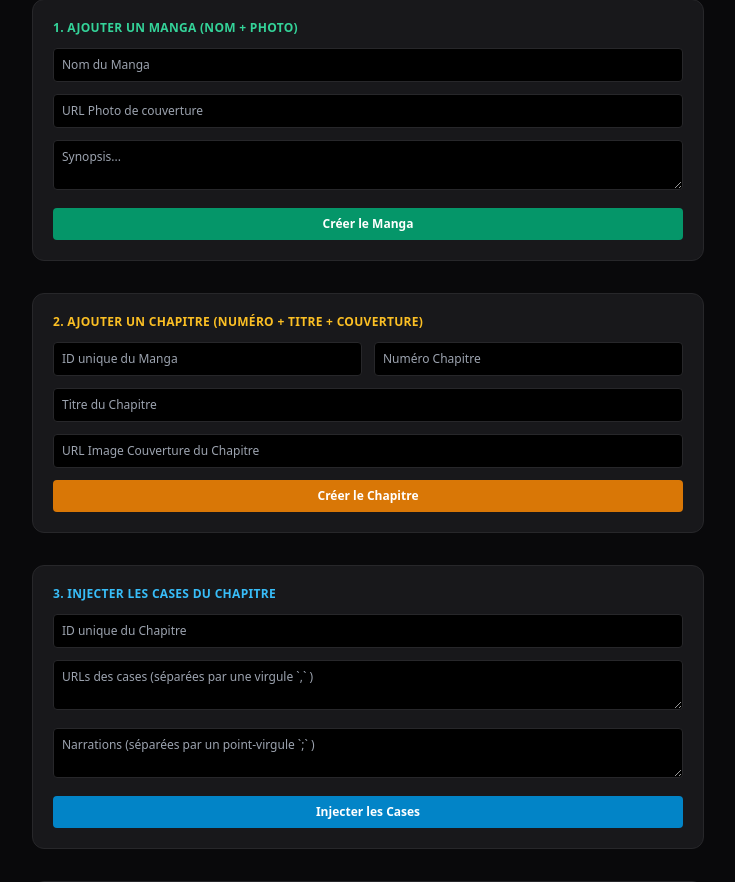
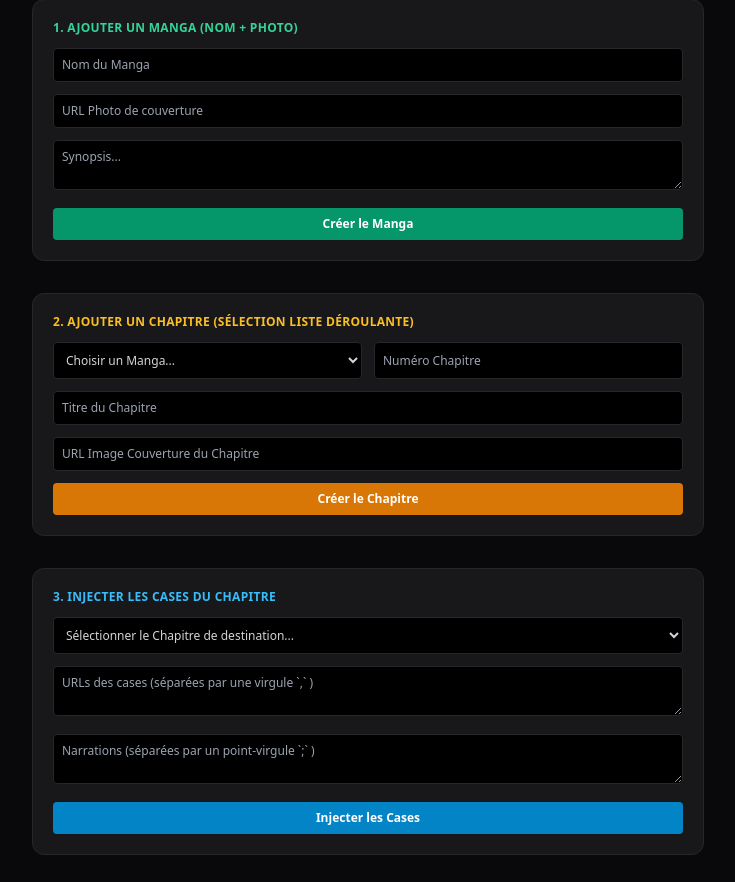
Before and after one commit to sitchad/manga-narrator, a Flask app: page /admin in a window 1280 px wide. Shown: the part 100-982 px from the top of the page, without its empty margins (272-1007 px from the left). Run offline with Flask 3, Linux system fonts and the light colour scheme; a database or web service that is not in the repository returns one stand-in record (values such as "Sample title"); some libraries are stand-ins or nearby versions.

Commit message:
feat: reecriture complete et ergonomique du systeme admin

```diff
--- a/templates/admin.html
+++ b/templates/admin.html
@@ -24,10 +24,16 @@
         </div>
 
         <div class="bg-zinc-900 border border-zinc-800 p-5 rounded-xl space-y-3">
-            <h2 class="font-bold text-xs text-amber-400 uppercase tracking-wide">2. Ajouter un Chapitre (Numéro + Titre + Couverture)</h2>
+            <h2 class="font-bold text-xs text-amber-400 uppercase tracking-wide">2. Ajouter un Chapitre (Sélection Liste Déroulante)</h2>
             <form action="/admin/ajouter-chapitre" method="POST" class="space-y-3">
                 <div class="grid grid-cols-2 gap-3">
-                    <input type="number" name="manga_id" placeholder="ID unique du Manga" required class="bg-black p-2 text-xs rounded border border-zinc-800 focus:outline-none focus:border-amber-500 w-full">
+                    <select name="manga_id" required class="bg-black p-2 text-xs rounded border border-zinc-800 focus:outline-none focus:border-amber-500 w-full text-zinc-300">
+                        <option value="" disabled selected>Choisir un Manga...</option>
+                        {% for m in mangas %}
+                        <option value="{{ m[0] }}">{{ m[1] }}</option>
+                        {% endfor %}
+                    </select>
+
                     <input type="number" name="numero" placeholder="Numéro Chapitre" required class="bg-black p-2 text-xs rounded border border-zinc-800 focus:outline-none focus:border-amber-500 w-full">
                 </div>
                 <input type="text" name="titre" placeholder="Titre du Chapitre" required class="bg-black p-2 text-xs rounded border border-zinc-800 focus:outline-none focus:border-amber-500 w-full">
@@ -39,7 +45,12 @@
         <div class="bg-zinc-900 border border-zinc-800 p-5 rounded-xl space-y-3">
             <h2 class="font-bold text-xs text-sky-400 uppercase tracking-wide">3. Injecter les Cases du Chapitre</h2>
             <form action="/admin/ajouter-cases" method="POST" class="space-y-3">
-                <input type="number" name="chapitre_id" placeholder="ID unique du Chapitre" required class="bg-black p-2 text-xs rounded border border-zinc-800 focus:outline-none focus:border-sky-500 w-full">
+                <select name="chapitre_id" required class="bg-black p-2 text-xs rounded border border-zinc-800 focus:outline-none focus:border-sky-500 w-full text-zinc-300">
+                    <option value="" disabled selected>Sélectionner le Chapitre de destination...</option>
+                    {% for c in chapitres %}
+                    <option value="{{ c.id }}">[{{ c.manga_nom }}] Ch.{{ c.numero }} — {{ c.titre }}</option>
+                    {% endfor %}
+                </select>
                 <textarea name="urls_cases" placeholder="URLs des cases (séparées par une virgule `,` )" rows="2" required class="bg-black p-2 text-xs rounded border border-zinc-800 focus:outline-none focus:border-sky-500 w-full"></textarea>
                 <textarea name="narrations_cases" placeholder="Narrations (séparées par un point-virgule `;` )" rows="2" class="bg-black p-2 text-xs rounded border border-zinc-800 focus:outline-none focus:border-sky-500 w-full"></textarea>
                 <button type="submit" class="w-full bg-sky-600 text-xs font-bold py-2 rounded">Injecter les Cases</button>
```
